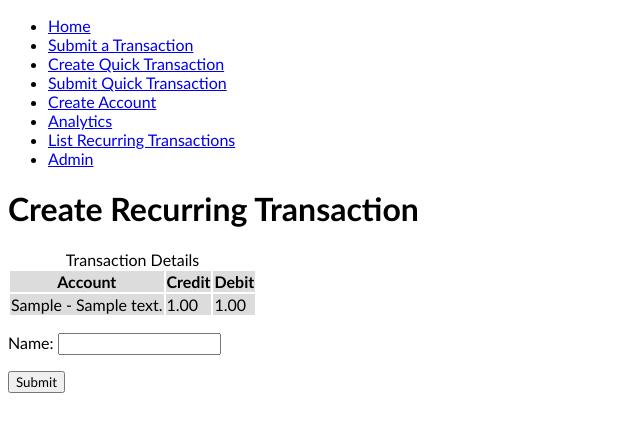
After one commit to benrussell80/personal-budget, a Django app: page /rec_trans/from/1/ in a window 1280 px wide. The commit adds this page. Shown: the top 432 px of the page, without its empty margins (0-640 px from the left). Run offline with Django 4.2, Linux system fonts and the light colour scheme; tables that the repository leaves empty hold one stand-in row (values such as "Sample post"); parts of the project's set-up code (start-up, migrations or seed data) failed here and were passed over.

Commit message:
Default to dev settings. Recurring transactions. Request more transaction detail rows

```diff
--- a/budget/asgi.py
+++ b/budget/asgi.py
@@ -11,6 +11,6 @@ import os
 
 from django.core.asgi import get_asgi_application
 
-os.environ.setdefault('DJANGO_SETTINGS_MODULE', 'budget.prod_settings')
+os.environ.setdefault('DJANGO_SETTINGS_MODULE', 'budget.dev_settings')
 
 application = get_asgi_application()
--- a/budget/wsgi.py
+++ b/budget/wsgi.py
@@ -11,6 +11,6 @@ import os
 
 from django.core.wsgi import get_wsgi_application
 
-os.environ.setdefault('DJANGO_SETTINGS_MODULE', 'budget.prod_settings')
+os.environ.setdefault('DJANGO_SETTINGS_MODULE', 'budget.dev_settings')
 
 application = get_wsgi_application()
--- a/ledger/forms.py
+++ b/ledger/forms.py
@@ -1,6 +1,6 @@
 from django import forms
 
-from .models import Detail, QuickTransaction, Account, Transaction
+from .models import Detail, QuickTransaction, Account, RecurringTransaction, Transaction
 
 # form to create a quick transaction
 class CreateQuickTransaction(forms.ModelForm):
@@ -78,3 +78,12 @@ class ExpenseAnalyticsFilterForm(forms.Form):
     start_month = MonthField()
     end_month = MonthField()
     accounts = forms.ModelMultipleChoiceField(Account.objects)
+
+
+class CreateRecurringTransaction(forms.ModelForm):
+    class Meta:
+        model = RecurringTransaction
+        fields = ['name']
+        widgets = {
+            'name': forms.TextInput()
+        }
--- a/ledger/models.py
+++ b/ledger/models.py
@@ -169,3 +169,8 @@ class QuickTransaction(models.Model):
 
     def __str__(self) -> str:
         return self.name
+
+
+class RecurringTransaction(models.Model):
+    transaction = models.ForeignKey(Transaction, models.CASCADE, related_name='recurring_setups')
+    name = models.TextField()
--- /dev/null
+++ b/ledger/templates/ledger/create_rec_trans.html
@@ -0,0 +1,25 @@
+{% extends 'base.html' %}
+
+{% block content %}
+<h1>Create Recurring Transaction</h1>
+<table class="banded">
+    <caption>Transaction Details</caption>
+    <thead>
+        <tr>
+            <th>Account</th>
+            <th>Credit</th>
+            <th>Debit</th>
+        </tr>
+    </thead>
+    <tbody>
+        {% for detail in transaction.details.all %}
+        <tr>
+            <td>{{ detail.account }}</td>
+            <td>{{ detail.credit }}</td>
+            <td>{{ detail.debit }}</td>
+        </tr>
+        {% endfor %}
+    </tbody>
+</table>
+{% include 'form.html' %}
+{% endblock content %}
--- a/ledger/templates/ledger/transaction_detail.html
+++ b/ledger/templates/ledger/transaction_detail.html
@@ -15,8 +15,10 @@
 
 </dl>
 
+<a href="{% url 'ledger:create_rec_trans' pk=transaction.pk %}">Save as Recurring Transaction</a>
+
 <h2>Details</h2>
-<table>
+<table class="banded">
     <thead>
         <tr>
             <th>Account</th>
@@ -36,5 +38,4 @@
         {% endfor %}
     </tbody>
 </table>
-
 {% endblock content %}
--- a/ledger/urls.py
+++ b/ledger/urls.py
@@ -10,6 +10,8 @@ urlpatterns = [
     path('account/create/', views.create_account, name='create_account'),
     path('account/<int:pk>/activity/', views.account_overview, name='account_overview'),
     path('transaction/<int:pk>/detail/', views.transaction_detail, name='transaction_detail'),
+    path('rec_trans/from/<int:pk>/', views.create_rec_trans, name='create_rec_trans'),
+    path('rec_trans/list/', views.list_rec_trans, name='list_rec_trans'),
     path('transaction/submit/', views.submit_transaction, name='submit_transaction'),
     path('analytics/expenses/', views.expense_analytics, name='expense_analytics'),
     path('analytics/expenses/filter/', views.expense_analytics_filter, name='expense_analytics_filter'),
--- a/ledger/views.py
+++ b/ledger/views.py
@@ -20,10 +20,10 @@ from django.shortcuts import get_object_or_404, redirect, render
 from django.urls import reverse
 from django.utils.timezone import now
 
-from .forms import (CreateAccount, CreateQuickTransaction,
+from .forms import (CreateAccount, CreateQuickTransaction, CreateRecurringTransaction,
                     ExpenseAnalyticsFilterForm, SubmitQuickTransaction,
                     TransactionDetailFormset, TransactionForm)
-from .models import Account, Detail, QuickTransaction, Transaction
+from .models import Account, Detail, QuickTransaction, RecurringTransaction, Transaction
 
 
 # Create your views here.
@@ -246,6 +246,16 @@ def transaction_detail(request: HttpRequest, pk: int) -> HttpResponse:
 
 # view to submit a transaction
 def submit_transaction(request: HttpRequest) -> HttpResponse:
+    rec_trans_pk = request.GET.get('rec_trans_pk', None)
+    rec_trans: RecurringTransaction | None
+    if rec_trans_pk is not None:
+        try:
+            rec_trans = RecurringTransaction.objects.get(pk=int(rec_trans_pk))
+        except:
+            rec_trans = None
+    else:
+        rec_trans = None
+
     if request.method == 'POST':
         transaction_form = TransactionForm(request.POST)
         formset = TransactionDetailFormset(request.POST)
@@ -267,7 +277,46 @@ def submit_transaction(request: HttpRequest) -> HttpResponse:
                 messages.success(request, 'Successfully posted transaction.')
                 return redirect(reverse('ledger:index'))
     else:
-        transaction_form = TransactionForm()
-        formset = TransactionDetailFormset()
+        if rec_trans is not None:
+            transaction_form = TransactionForm(initial={
+                'notes': rec_trans.transaction.notes
+            })
+            formset = TransactionDetailFormset(initial=[
+                {
+                    'debit': detail.debit,
+                    'credit': detail.credit,
+                    'account': detail.account,
+                    'notes': detail.notes
+                }
+                for detail in rec_trans.transaction.details.iterator()
+            ])
+            formset.extra = min(formset.extra, rec_trans.transaction.details.count() - formset.min_num)
+        else:
+            transaction_form = TransactionForm()
+            formset = TransactionDetailFormset()
 
     return render(request, 'ledger/submit_transaction.html', {'transaction_form': transaction_form, 'formset': formset})
+
+
+def create_rec_trans(request: HttpRequest, pk: int) -> HttpResponse:
+    transaction = get_object_or_404(Transaction.objects.prefetch_related('details'), pk=pk)
+    if request.method == 'POST':
+        form = CreateRecurringTransaction(request.POST)
+        if form.is_valid():
+            form.instance.transaction = transaction
+            try:
+                form.save()
+            except Exception as e:
+                messages.error(request, f'Unable to create recurring transaction: {e.__class__.__name__}{str(e)}')
+            else:
+                messages.success(request, 'Successfully created recurring transaction.')
+                return redirect(reverse('ledger:index'))
+    else:
+        form = CreateRecurringTransaction()
+
+    return render(request, 'ledger/create_rec_trans.html', {'form': form, 'transaction': transaction})
+
+
+def list_rec_trans(request: HttpRequest) -> HttpResponse:
+    recs = RecurringTransaction.objects.all()
+    return render(request, 'ledger/list_rec_trans.html', {'recs': recs})
--- a/templates/base.html
+++ b/templates/base.html
@@ -26,6 +26,7 @@
         <li><a href="{% url 'ledger:submit_quick_transaction' %}">Submit Quick Transaction</a></li>
         <li><a href="{% url 'ledger:create_account' %}">Create Account</a></li>
         <li><a href="{% url 'ledger:analytics' %}">Analytics</a></li>
+        <li><a href="{% url 'ledger:list_rec_trans' %}">List Recurring Transactions</a></li>
         <li><a href="{% url 'admin:index' %}" target="_blank">Admin</a></li>
     </ul>
     {% block content %}
```
Also changed, not shown: ledger/static/ledger/js/transactionDetails.js (added, +43 -0 lines), ledger/templates/ledger/list_rec_trans.html (added, +21 -0 lines), ledger/templates/ledger/submit_transaction.html (+7 -0 lines), ledger/migrations/0010_recurringtransaction.py (added).
